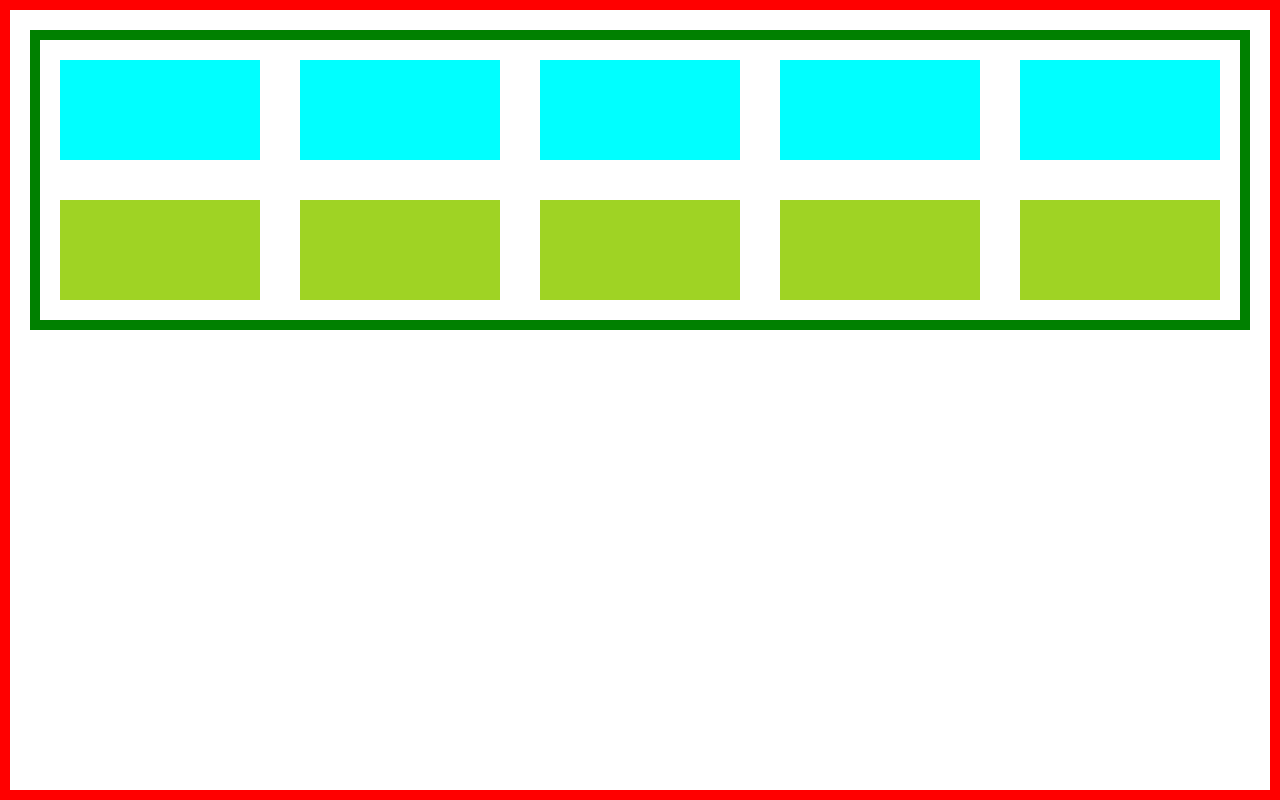
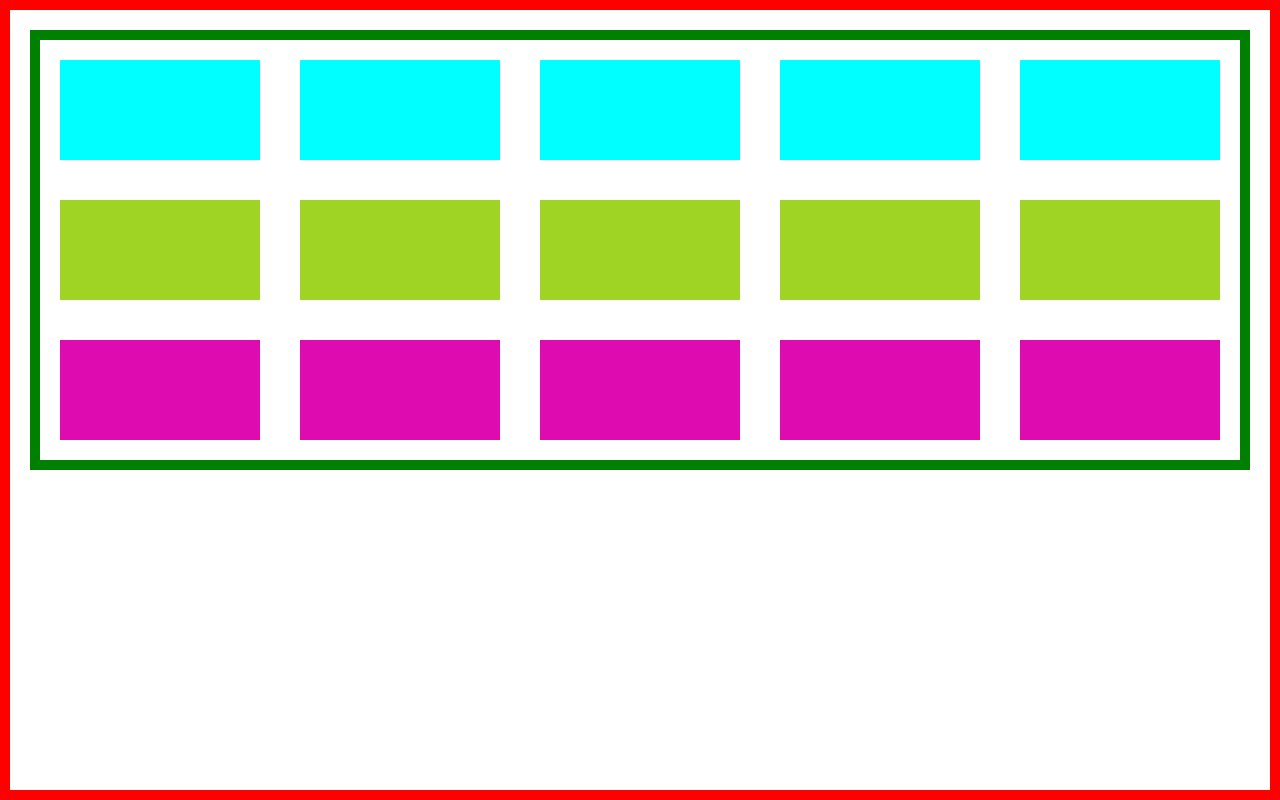
Before and after one commit to Ranjith-kumar03/WebSiteDesigning, a plain HTML site: page index.html in a window 1280 px wide. Drawn offline with Linux system fonts and the light colour scheme.

Commit message:
added css for box3

```diff
--- a/index.html
+++ b/index.html
@@ -23,6 +23,14 @@
             <div class="box2"></div>
             <div class="box2"></div>
         </div>
+
+        <div class="row">
+            <div class="box3"></div>
+            <div class="box3"></div>
+            <div class="box3"></div>
+            <div class="box3"></div>
+            <div class="box3"></div>
+        </div>
     </div>
 </body>
 </html>
--- a/styles.css
+++ b/styles.css
@@ -36,3 +36,10 @@ body{
     height:100px;
     margin:20px;
 }
+
+.box3{
+    background-color:rgb(221, 11, 176);
+    flex: 1 200px;
+    height:100px;
+    margin:20px;
+}
```
